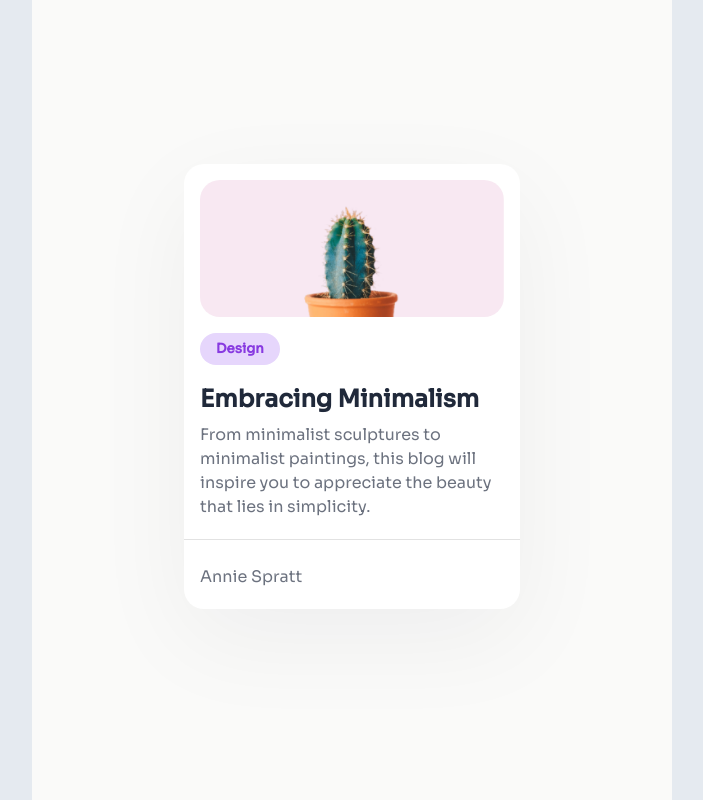
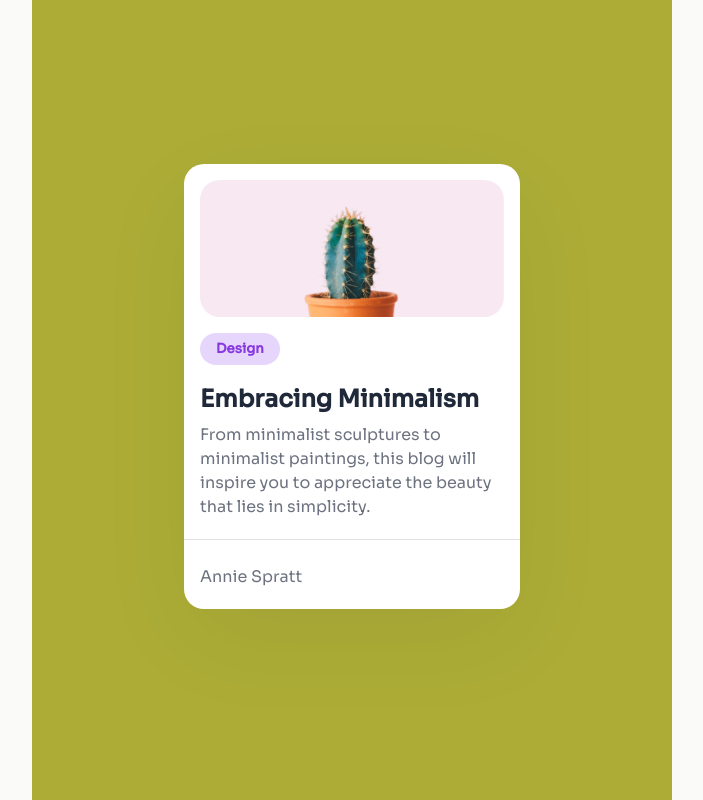
Before and after one commit to JuanDNJ/minimal-blog-card, a plain HTML site: page index.html in a window 1280 px wide. Shown: the whole page, without its empty margins (288-991 px from the left). Drawn offline with Linux system fonts and the light colour scheme.

Commit message:
modified:   css/styles.css

```diff
--- a/css/styles.css
+++ b/css/styles.css
@@ -17,14 +17,14 @@ body {
     line-height: 1.5;
     overflow-x: hidden;
     display: grid;
-    background-color: #E5EAF0
+    background: #FAFAF9;
 }
 
 .flex-column {
-    width: inherit;
-    margin: 0 auto;
+    width: 640px;
+    background: #acac37;
     padding-top: 164px;
-    background: #FAFAF9;
+
     display: flex;
     flex-direction: columnç;
     place-content: center;
@@ -96,7 +96,8 @@ body {
 
 
     .flex-column  {
-        max-width: 640px;
+        max-width: 1280px;
+        margin: 0 auto;
     }
 
 
```
